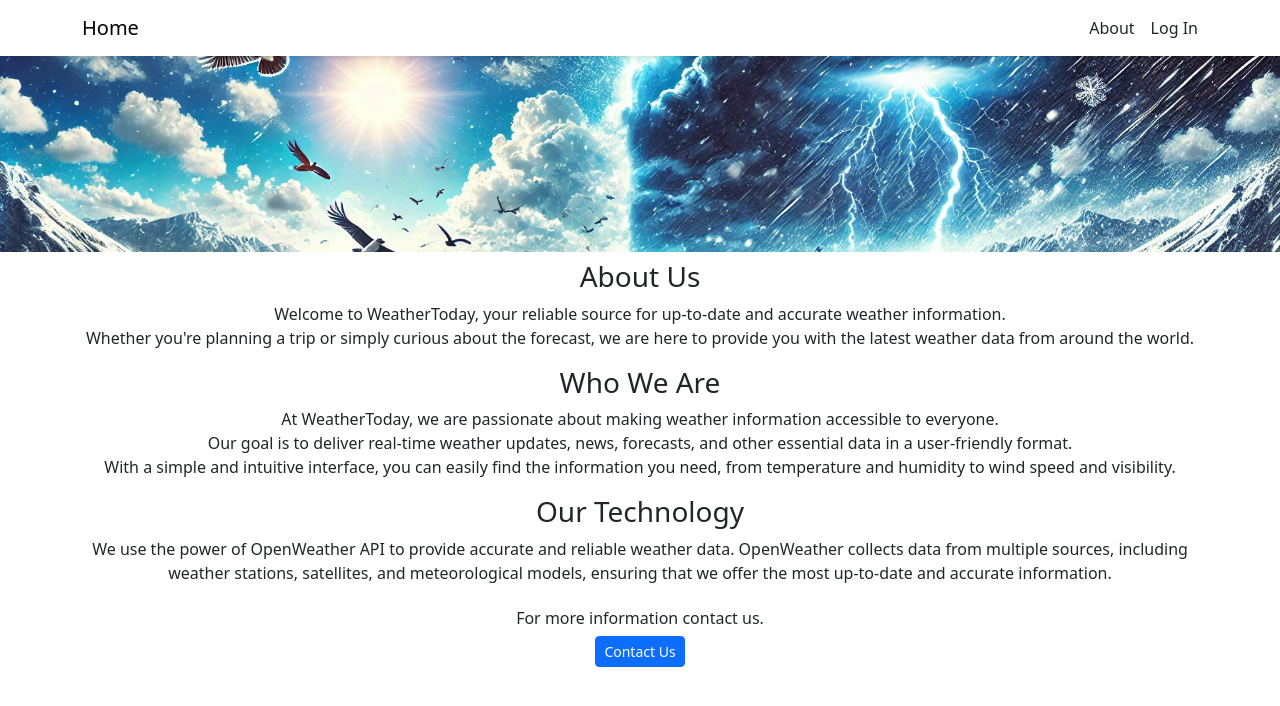
After one commit to Krishna-Thombare/Weather-App-Flask, a Flask app: page /aboutus in a window 1280 px wide. The commit adds this page. Shown: the top 706 px of the page. Run offline with Flask 3, Linux system fonts and the light colour scheme.

Commit message:
Added About Page and Optimized Overall Code.

```diff
--- a/app.py
+++ b/app.py
@@ -54,5 +54,10 @@ def weather():
 
 	return render_template('index.html', data=data)
 
+@app.route('/aboutus')
+def aboutus():
+    return render_template('about.html')
+
+
 if __name__ == '__main__':
 	app.run(debug = True)
--- /dev/null
+++ b/templates/about.html
@@ -0,0 +1,50 @@
+<!DOCTYPE html>
+<html lang="en">
+  <head>
+    {% include 'bootstrap.html' %}
+    <title>About</title>
+  </head>
+
+<body>
+
+    {% include 'navbar.html' %}
+
+    <div class="container mt-3">
+        {% include 'banner.html' %}
+    </div>
+
+    <div class="container mt-2">
+      <h3 class="text-center">About Us</h3>
+
+      <p class="text-center">
+        Welcome to WeatherToday, your reliable source for up-to-date and
+        accurate weather information. <br />
+        Whether you're planning a trip or simply curious about the forecast, we
+        are here to provide you with the latest weather data from around the
+        world.
+      </p>
+
+      <h3 class="text-center">Who We Are</h3>
+      <p class="text-center">
+        At WeatherToday, we are passionate about making weather information
+        accessible to everyone. <br />
+        Our goal is to deliver real-time weather updates, news, forecasts, and
+        other essential data in a user-friendly format. <br />
+        With a simple and intuitive interface, you can easily find the
+        information you need, from temperature and humidity to wind speed and
+        visibility.
+      </p>
+
+      <h3 class="text-center">Our Technology</h3>
+      <p class="text-center">
+        We use the power of OpenWeather API to provide accurate and reliable
+        weather data. OpenWeather collects data from multiple sources, including
+        weather stations, satellites, and meteorological models, ensuring that
+        we offer the most up-to-date and accurate information.
+      </p>
+
+    </div>
+
+{% include 'contactus.html' %}
+</body>
+</html>
--- /dev/null
+++ b/templates/contactus.html
@@ -0,0 +1,7 @@
+<div class="text-center">
+    <h6 class="mt-4 mb-2"> For more information contact us. </h6>
+    <a class="btn btn-primary btn-sm" href="mailto:replit88@gmail.com?
+            subject=Questions%20about%20Job%20Openings&body=My%20Name%3A%20%3CYour%20Name%20Here
+            %3E%0D%0A%0D%0AMy%20Questions%3A%20%3CEnter%20Your%20Questions%3E"> Contact Us
+    </a>
+</div>
--- a/templates/index.html
+++ b/templates/index.html
@@ -2,7 +2,7 @@
 <html lang="en">
 <head>
     {% include 'bootstrap.html' %}
-    <title>Weather App</title>
+    <title> WeatherToday </title>
 </head>
 
 <body>
@@ -13,7 +13,7 @@
         {% include 'banner.html' %}
     </div>
 
-    <div class="container mt-5">
+    <div class="container mt-4">
         <!-- Search Form -->
         <form method="POST" style="max-width: 400px; margin: 0 auto;">
             <div style="text-align: center;">
@@ -54,5 +54,6 @@
 
     </div>
 
+{% include 'contactus.html' %}
 </body>
 </html>
--- a/templates/navbar.html
+++ b/templates/navbar.html
@@ -3,7 +3,7 @@
       <a class="navbar-brand" href="/"> Home </a>
 
       <div class="d-flex gap-3 ms-auto">
-        <a class="nav-link" href="/"> About </a>
+        <a class="nav-link" href="/aboutus"> About </a>
         <a class="nav-link" href="/"> Log In </a>
       </div>
 
```
